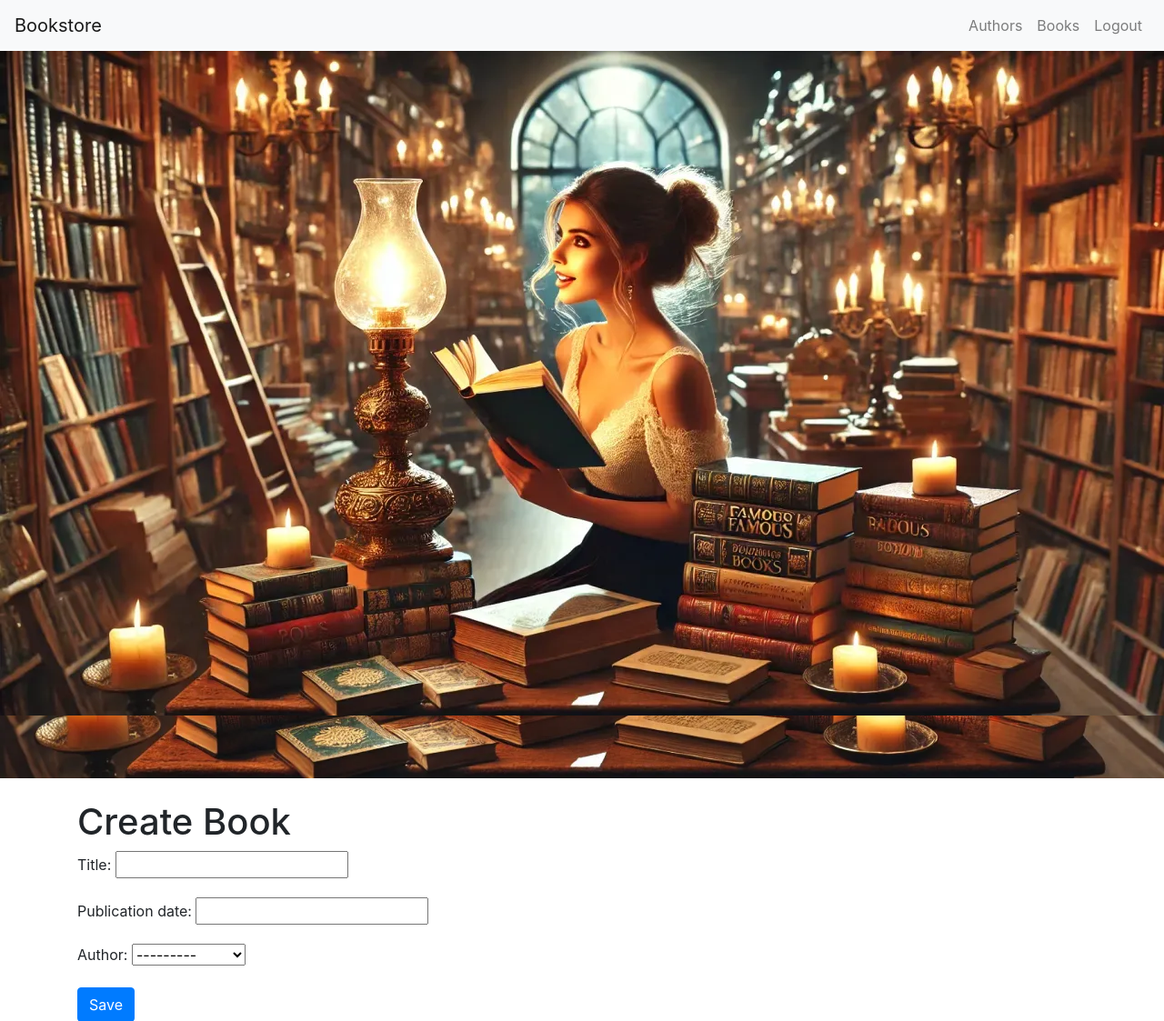
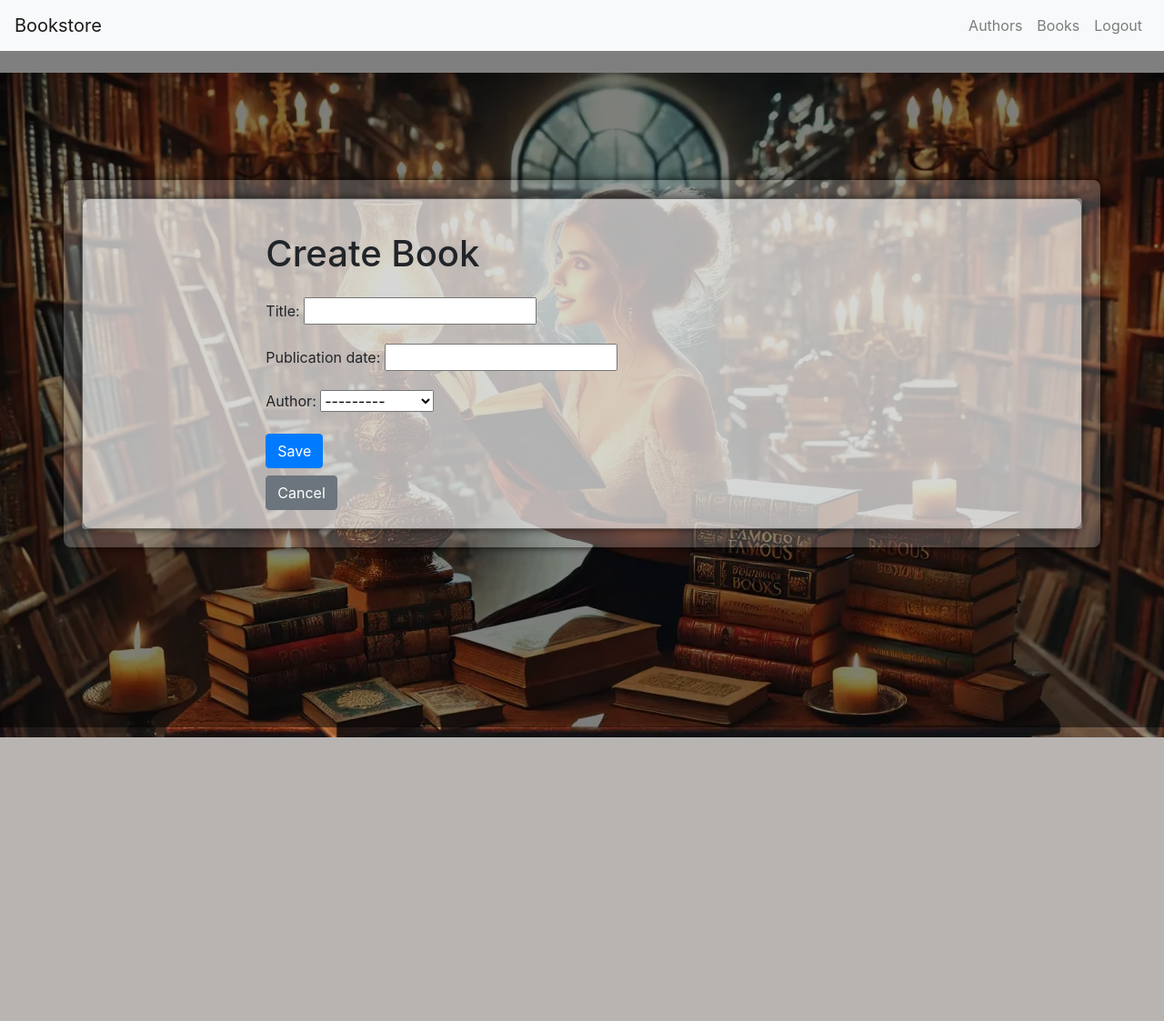
Before and after one commit to AmirAkmed/bookstore, a Django app: page /books/new/ in a window 1280 px wide. Shown: the top 1123 px of the page at 91% size. After the commit the page ends 811 px from the top, so only its background shows below. Run offline with Django 4.2, Linux system fonts and the light colour scheme; a user stored in the database is signed in; data comes from the database, SQL or seed files in the repository; both versions use the stored data as it was after the commit; some libraries are stand-ins or nearby versions.

Commit message:
made changes to html views and hero image

```diff
--- a/books/templates/account/login.html
+++ b/books/templates/account/login.html
@@ -6,9 +6,9 @@
 {% block head_title %}{% trans "Sign In" %}{% endblock %}
 
 {% block overlay_content %}
-<div class="overlay-content">
+<div class="overlay-content" style="z-index: 5;">
     <div class="container">
-        <div class="card" style="background-color: rgba(255, 255, 255, 0.6) !important;">
+        <div class="card" style="background-color: rgba(255, 255, 255, 0.5) !important;">
             <div class="container">
                 <div class="row">
                     <div class="col-md-8 mt-3 offset-md-2">
--- a/books/templates/base.html
+++ b/books/templates/base.html
@@ -5,20 +5,29 @@
 {% url 'account_logout' as logout_url %}
 <!DOCTYPE html>
 <html lang="en">
+
 <head>
     <meta charset="UTF-8">
     <meta name="viewport" content="width=device-width, initial-scale=1.0">
     <title>Bookstore</title>
     <link href="https://stackpath.bootstrapcdn.com/bootstrap/4.5.2/css/bootstrap.min.css" rel="stylesheet">
     <style>
+        .messages-container {
+            position: relative;
+            z-index: 1000;
+            /* Ensures the messages are above other content */
+        }
+
         .hero-image {
             position: relative;
             width: 100%;
-            height: 100vh; /* Full height */
-            background-image: url({% static 'img/bkstr1792.webp' %});
-            background-size: cover; /* Ensure the image covers the viewport */
-            background-position: center; /* Center the image */
-            background-repeat: no-repeat;
+            overflow: hidden; /* Ensure the container does not exceed viewport */
+        }
+
+        .hero-image img {
+            width: 100%;
+            height: auto;
+            object-fit: cover; /* Cover the entire container while maintaining aspect ratio */
         }
 
         .hidden-hero {
@@ -26,6 +35,7 @@
         }
 
         .overlay-content {
+            z-index: 5;
             position: absolute;
             top: 0;
             left: 0;
@@ -34,24 +44,29 @@
             display: flex;
             align-items: center;
             justify-content: center;
-            background-color: rgba(0, 0, 0, 0.5); /* Optional: to dim the background */
+            background-color: rgba(0, 0, 0, 0.5);
+            /* Optional: to dim the background */
         }
+
         .overlay-content .container {
-            background-color: rgba(255, 255, 255, 0.6);
+            background-color: rgba(255, 255, 255, 0.2);
             padding: 20px;
             border-radius: 8px;
-            box-shadow: 0 0 10px rgba(0, 0, 0, 0.5);
+            box-shadow: 0 0 10px rgba(0, 0, 0, 0.8);
         }
 
         .navbar {
-            z-index: 20; /* Ensure navbar is above overlay */
+            z-index: 20;
+            /* Ensure navbar is above overlay */
         }
     </style>
 </head>
+
 <body>
     <nav class="navbar navbar-expand-lg navbar-light bg-light">
         <a class="navbar-brand" href="{% url 'home' %}">Bookstore</a>
-        <button class="navbar-toggler" type="button" data-toggle="collapse" data-target="#navbarNav" aria-controls="navbarNav" aria-expanded="false" aria-label="Toggle navigation">
+        <button class="navbar-toggler" type="button" data-toggle="collapse" data-target="#navbarNav"
+            aria-controls="navbarNav" aria-expanded="false" aria-label="Toggle navigation">
             <span class="navbar-toggler-icon"></span>
         </button>
         <div class="collapse navbar-collapse" id="navbarNav">
--- a/books/templates/books/book_form.html
+++ b/books/templates/books/book_form.html
@@ -1,7 +1,17 @@
 {% extends 'base.html' %}
 
 {% block content %}
+<div class="overlay-content" style="z-index: 5;">
+    <div class="container">
+        <div class="card" style="background-color: rgba(255, 255, 255, 0.5) !important;">
+            <div class="container">
+                <div class="row">
+                    <div class="col-md-8 mt-3 offset-md-2">
                         <h1>{% if form.instance.pk %}Edit{% else %}Create{% endif %} Book</h1>
+                    </div>
+                </div>
+                <div class="row">
+                    <div class="col-md-8 mt-3 offset-md-2">
                         <form method="post" enctype="multipart/form-data">
                             {% csrf_token %}
                             {% if form.errors %}
@@ -22,4 +32,10 @@
                             <button type="submit" class="btn btn-primary">Save</button>
                         </form>
                         <a class="btn btn-secondary mt-2" href="{% url 'book_list' %}">Cancel</a>
+                    </div>
+                </div>
+            </div>
+        </div>
+    </div>
+</div>
 {% endblock %}
--- a/books/views.py
+++ b/books/views.py
@@ -20,7 +20,7 @@ def test_view(request):
     return HttpResponse("Hello, this is a test view to check Heroku deployment!")
 
 
-
+@login_required_message
 def author_list(request):
     query = request.GET.get('q')
     if query:
@@ -30,6 +30,7 @@ def author_list(request):
 
     return render(request, 'books/author_list.html', {'authors': authors, 'query': query})
 
+@login_required_message
 def author_detail(request, pk):
     author = get_object_or_404(Author, pk=pk)
     return render(request, 'books/author_detail.html', {'author': author})
@@ -72,6 +73,7 @@ def author_delete(request, pk):
         return redirect('author_list')
     return render(request, 'books/author_confirm_delete.html', {'author': author})
 
+@login_required_message
 def book_list(request):
     query = request.GET.get('q')
     if query:
@@ -81,6 +83,7 @@ def book_list(request):
 
     return render(request, 'books/book_list.html', {'books': books, 'query': query})
 
+@login_required_message
 def book_detail(request, pk):
     book = get_object_or_404(Book, pk=pk)
     return render(request, 'books/book_detail.html', {'book': book})
```
Also changed, not shown: other parts of books/templates/base.html (+13 -16 lines), books/templates/account/base.html (+8 -1 lines), books/templates/account/logout.html (+17 -4 lines), books/templates/books/author_confirm_delete.html (+16 -0 lines), books/templates/books/author_detail.html (+12 -0 lines), books/templates/books/author_form.html (+15 -1 lines), books/templates/books/book_confirm_delete.html (+16 -0 lines), books/templates/books/book_detail.html (+12 -0 lines), bookstore/settings.py (+9 -8 lines), db.sqlite3 (added). Lines whose indentation alone changed are shown as unchanged.
